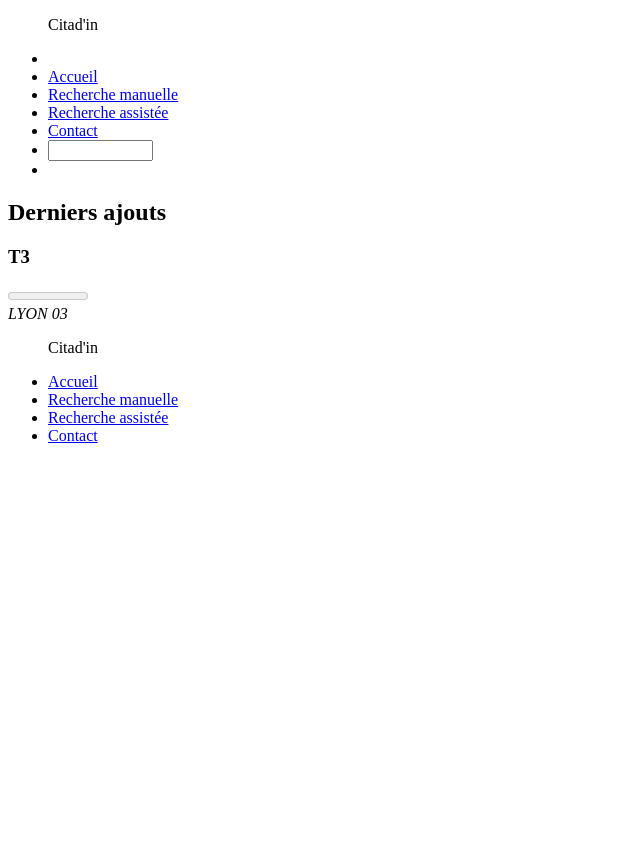
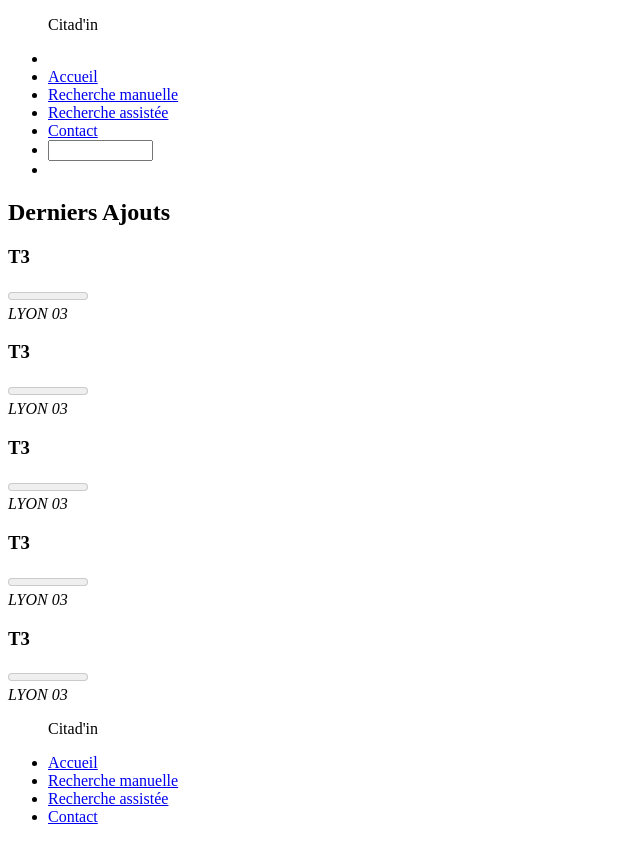
Before and after one commit to mirsal/citadin, a PHP site: template apps/frontend/templates/layout.php in a window 1280 px wide. Shown: the whole page, without its empty margins (0-640 px from the left). Before the commit the page ends 443 px from the top, so only its background shows below. Run offline with PHP 8.4, Linux system fonts and the light colour scheme; the template is opened without the code that fills it, so the values that code supplies are empty.

Commit message:
design article
git-svn-id: http://svn.idci-consulting.fr/citadin.fr/trunk@14 9e24bf6e-2ee3-4532-97b1-3e928c6f3323

```diff
--- a/apps/frontend/templates/layout.php
+++ b/apps/frontend/templates/layout.php
@@ -45,13 +45,38 @@
     </div>
     <div class="sub_content">
     	<div class="wrapper">
-	    	<h2>Derniers ajouts</h2>
-	    	<article>
+	    	<h2>Derniers Ajouts</h2>
+	    	<article class="rent">
 	    		<figure class="thumbnail"></figure>
 	    		<h3>T3</h3>
 	    		<meter class="surface">75m2</meter>
 	    		<address class="location">LYON 03</address>
 	    	</article>
+	    	<article class="sell">
+	    		<figure class="thumbnail"></figure>
+	    		<h3>T3</h3>
+	    		<meter class="surface">75m2</meter>
+	    		<address class="location">LYON 03</address>
+	    	</article>
+	    	<article class="rent">
+	    		<figure class="thumbnail"></figure>
+	    		<h3>T3</h3>
+	    		<meter class="surface">75m2</meter>
+	    		<address class="location">LYON 03</address>
+	    	</article>
+	    	<article class="sell">
+	    		<figure class="thumbnail"></figure>
+	    		<h3>T3</h3>
+	    		<meter class="surface">75m2</meter>
+	    		<address class="location">LYON 03</address>
+	    	</article>
+	    	<article class="rent">
+	    		<figure class="thumbnail"></figure>
+	    		<h3>T3</h3>
+	    		<meter class="surface">75m2</meter>
+	    		<address class="location">LYON 03</address>
+	    	</article>
+
     	</div>
     </div>
     <footer>
```
Also changed, not shown: web/css/layout.css (+66 -2 lines), web/images/background_thumb.png (added).
